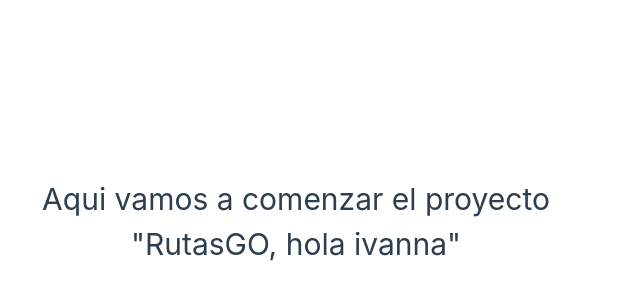
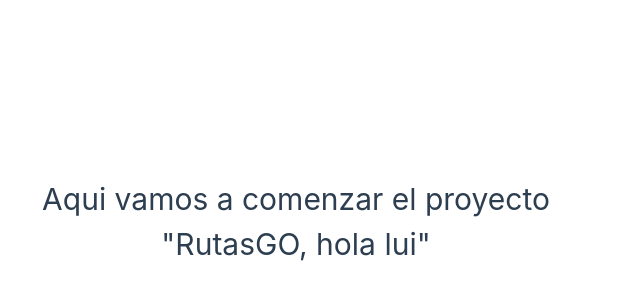
Before and after one commit to NoCap940/Dev-RutasGO, a Vue app in the folder DevRutasGO/: page / in a window 1280 px wide. Shown: the part 178-478 px from the top of the page, without its empty margins (0-640 px from the left). Built offline with nearby package versions, Linux system fonts and the light colour scheme.

Commit message:
Cambie el nombre del saludo

```diff
--- a/DevRutasGO/src/components/TestComponent.vue
+++ b/DevRutasGO/src/components/TestComponent.vue
@@ -9,7 +9,7 @@ export default {
     name: 'TestComponent',
     data() {
         return {
-            message: 'Aqui vamos a comenzar el proyecto "RutasGO, hola ivanna"'
+            message: 'Aqui vamos a comenzar el proyecto "RutasGO, hola lui"'
         }
     }
 }
```
